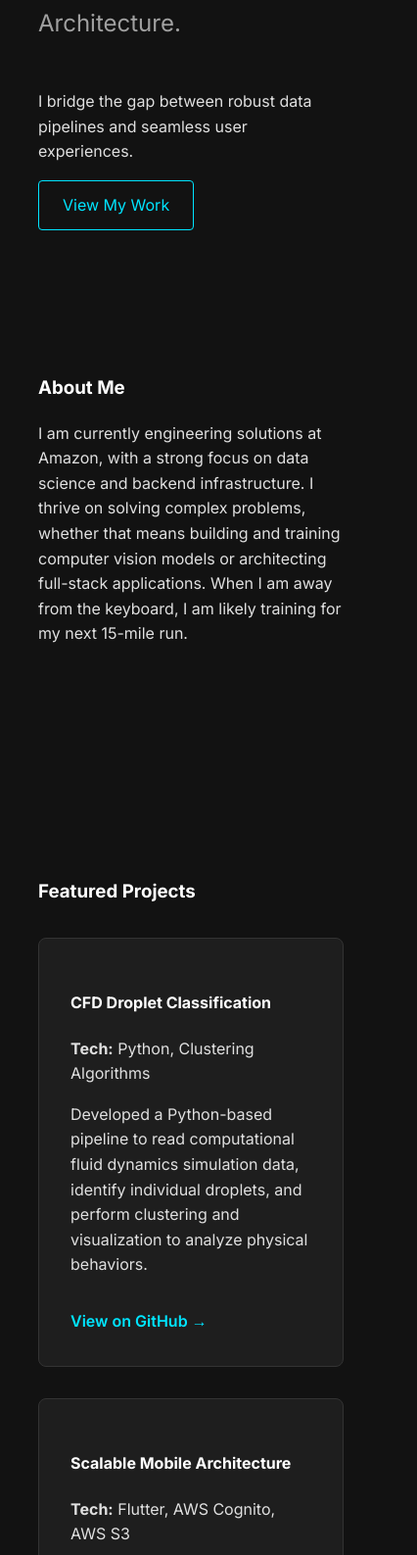
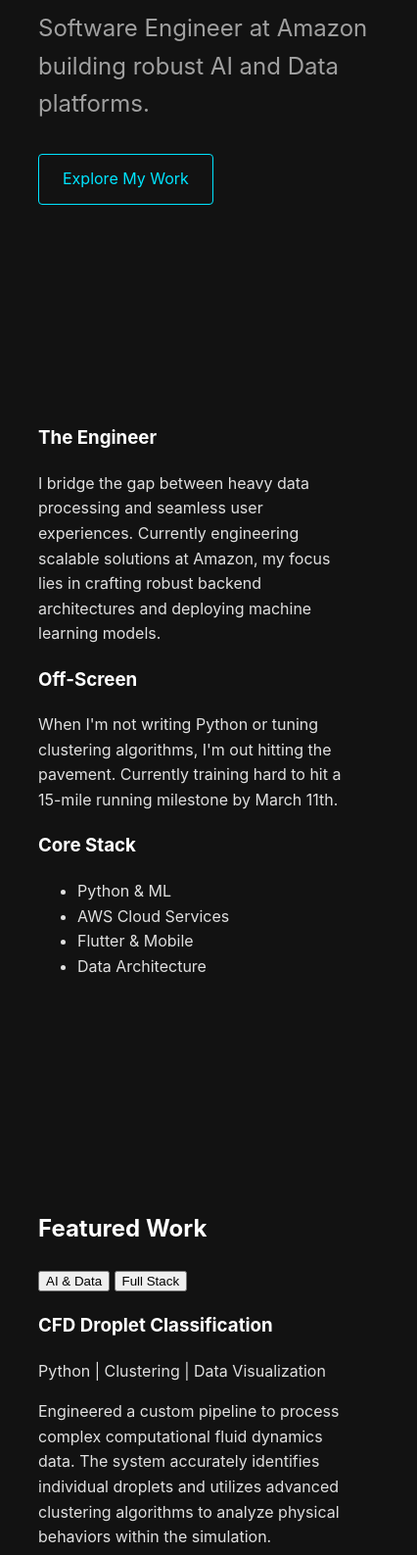
Before and after one commit to PavanKS17/PavanKS17.github.io, a plain HTML site: page index.html in a window 390 px wide. Shown: the part 413-2000 px from the top of the page at 98% size, 426 px wide, since content can reach past the window. Drawn offline with Linux system fonts and the light colour scheme; grey boxes are pictures that could not be loaded.

Commit message:
Update index.html with new layout and content

```diff
--- a/index.html
+++ b/index.html
@@ -5,56 +5,125 @@
     <meta name="viewport" content="width=device-width, initial-scale=1.0">
     <title>Pavan | Software Engineer</title>
     <link rel="stylesheet" href="style.css">
-    <link href="https://fonts.googleapis.com/css2?family=Inter:wght@300;400;600;700&display=swap" rel="stylesheet">
+    <link href="https://fonts.googleapis.com/css2?family=Plus+Jakarta+Sans:wght@300;400;600;700&display=swap" rel="stylesheet">
 </head>
 <body>
-    <header class="hero fade-in">
-        <h1>Hi, I'm <span class="highlight">Pavan</span>.</h1>
-        <h2>Software Engineer specializing in AI, Machine Learning, and Scalable Architecture.</h2>
-        <p>I bridge the gap between robust data pipelines and seamless user experiences.</p>
-        <a href="#projects" class="btn">View My Work</a>
+
+    <nav>
+        <div class="logo">Pavan.</div>
+        <div class="nav-links">
+            <a href="#about">About</a>
+            <a href="#projects">Work</a>
+            <a href="#contact">Contact</a>
+        </div>
+    </nav>
+
+    <header class="hero reveal">
+        <div class="hero-content">
+            <h1>Architecting <span class="gradient-text">Intelligence.</span></h1>
+            <h2>Software Engineer at Amazon building robust AI and Data platforms.</h2>
+            <a href="#projects" class="btn primary-btn">Explore My Work</a>
+        </div>
     </header>
 
-    <section id="about" class="fade-in">
-        <h3>About Me</h3>
-        <p>I am currently engineering solutions at Amazon, with a strong focus on data science and backend infrastructure. I thrive on solving complex problems, whether that means building and training computer vision models or architecting full-stack applications. When I am away from the keyboard, I am likely training for my next 15-mile run.</p>
-    </section>
-
-    <section id="projects" class="fade-in">
-        <h3>Featured Projects</h3>
-        <div class="project-grid">
-
-            <div class="project-card">
-                <h4>CFD Droplet Classification</h4>
-                <p><strong>Tech:</strong> Python, Clustering Algorithms</p>
-                <p>Developed a Python-based pipeline to read computational fluid dynamics simulation data, identify individual droplets, and perform clustering and visualization to analyze physical behaviors.</p>
-                <a href="#" class="project-link">View on GitHub &rarr;</a>
+    <section id="about" class="bento-grid container reveal">
+        <div class="bento-item span-2">
+            <h3>The Engineer</h3>
+            <p>I bridge the gap between heavy data processing and seamless user experiences. Currently engineering scalable solutions at Amazon, my focus lies in crafting robust backend architectures and deploying machine learning models.</p>
+        </div>
+        <div class="bento-item image-box" style="background-image: url('https://images.unsplash.com/photo-1555066931-4365d14bab8c?auto=format&fit=crop&q=80&w=800');">
             </div>
-
-            <div class="project-card">
-                <h4>Scalable Mobile Architecture</h4>
-                <p><strong>Tech:</strong> Flutter, AWS Cognito, AWS S3</p>
-                <p>Architected a cross-platform mobile application utilizing Flutter for the frontend, seamlessly integrated with AWS services to handle secure user authentication and robust cloud storage.</p>
-                <a href="#" class="project-link">View on GitHub &rarr;</a>
-            </div>
-
+        <div class="bento-item">
+            <h3>Off-Screen</h3>
+            <p>When I'm not writing Python or tuning clustering algorithms, I'm out hitting the pavement. Currently training hard to hit a 15-mile running milestone by March 11th.</p>
+        </div>
+        <div class="bento-item glass-box">
+            <h3>Core Stack</h3>
+            <ul class="skills-list">
+                <li>Python & ML</li>
+                <li>AWS Cloud Services</li>
+                <li>Flutter & Mobile</li>
+                <li>Data Architecture</li>
+            </ul>
         </div>
     </section>
 
-    <footer>
-        <p>Let's connect. <a href="mailto:your.email@example.com" class="highlight">Email Me</a></p>
+    <section id="projects" class="container reveal">
+        <h2 class="section-title">Featured Work</h2>
+
+        <div class="tab-container">
+            <button class="tab-link active" onclick="openTab(event, 'AI')">AI & Data</button>
+            <button class="tab-link" onclick="openTab(event, 'FullStack')">Full Stack</button>
+        </div>
+
+        <div id="AI" class="tab-content active-tab">
+            <div class="project-showcase">
+                <div class="project-info">
+                    <h3>CFD Droplet Classification</h3>
+                    <p class="tech-stack">Python | Clustering | Data Visualization</p>
+                    <p>Engineered a custom pipeline to process complex computational fluid dynamics data. The system accurately identifies individual droplets and utilizes advanced clustering algorithms to analyze physical behaviors within the simulation.</p>
+                    <a href="#" class="btn outline-btn">View Repository</a>
+                </div>
+                <div class="project-image" style="background-image: url('https://images.unsplash.com/photo-1518770660439-4636190af475?auto=format&fit=crop&q=80&w=800');"></div>
+            </div>
+        </div>
+
+        <div id="FullStack" class="tab-content">
+            <div class="project-showcase">
+                <div class="project-info">
+                    <h3>Scalable Mobile Architecture</h3>
+                    <p class="tech-stack">Flutter | AWS Cognito | AWS S3</p>
+                    <p>Designed and developed a cross-platform mobile application utilizing Flutter. Seamlessly integrated with AWS infrastructure to handle secure, enterprise-grade user authentication and robust cloud object storage.</p>
+                    <a href="#" class="btn outline-btn">View Repository</a>
+                </div>
+                <div class="project-image" style="background-image: url('https://images.unsplash.com/photo-1526498460520-4c246339dccb?auto=format&fit=crop&q=80&w=800');"></div>
+            </div>
+        </div>
+    </section>
+
+    <footer id="contact" class="reveal">
+        <h2>Let's Build Something Great.</h2>
+        <a href="mailto:your.email@example.com" class="btn primary-btn">Get In Touch</a>
     </footer>
 
     <script>
-        // Simple script for scroll animations
-        const observer = new IntersectionObserver((entries) => {
-            entries.forEach((entry) => {
+        // Scroll Reveal Animation Logic
+        const observerOptions = { root: null, rootMargin: '0px', threshold: 0.1 };
+        const observer = new IntersectionObserver((entries, observer) => {
+            entries.forEach(entry => {
                 if (entry.isIntersecting) {
-                    entry.target.classList.add('visible');
+                    entry.target.classList.add('active');
+                    observer.unobserve(entry.target);
                 }
             });
+        }, observerOptions);
+
+        document.querySelectorAll('.reveal').forEach((el) => {
+            observer.observe(el);
         });
-        document.querySelectorAll('.fade-in').forEach((el) => observer.observe(el));
+
+        // Tab Switching Logic
+        function openTab(evt, tabName) {
+            let i, tabcontent, tablinks;
+
+            // Hide all tab content
+            tabcontent = document.getElementsByClassName("tab-content");
+            for (i = 0; i < tabcontent.length; i++) {
+                tabcontent[i].style.display = "none";
+                tabcontent[i].classList.remove("active-tab");
+            }
+
+            // Remove active class from all buttons
+            tablinks = document.getElementsByClassName("tab-link");
+            for (i = 0; i < tablinks.length; i++) {
+                tablinks[i].className = tablinks[i].className.replace(" active", "");
+            }
+
+            // Show the current tab, and add an "active" class to the button
+            document.getElementById(tabName).style.display = "block";
+            setTimeout(() => { document.getElementById(tabName).classList.add("active-tab"); }, 10);
+            evt.currentTarget.className += " active";
+        }
     </script>
 </body>
 </html>
```
